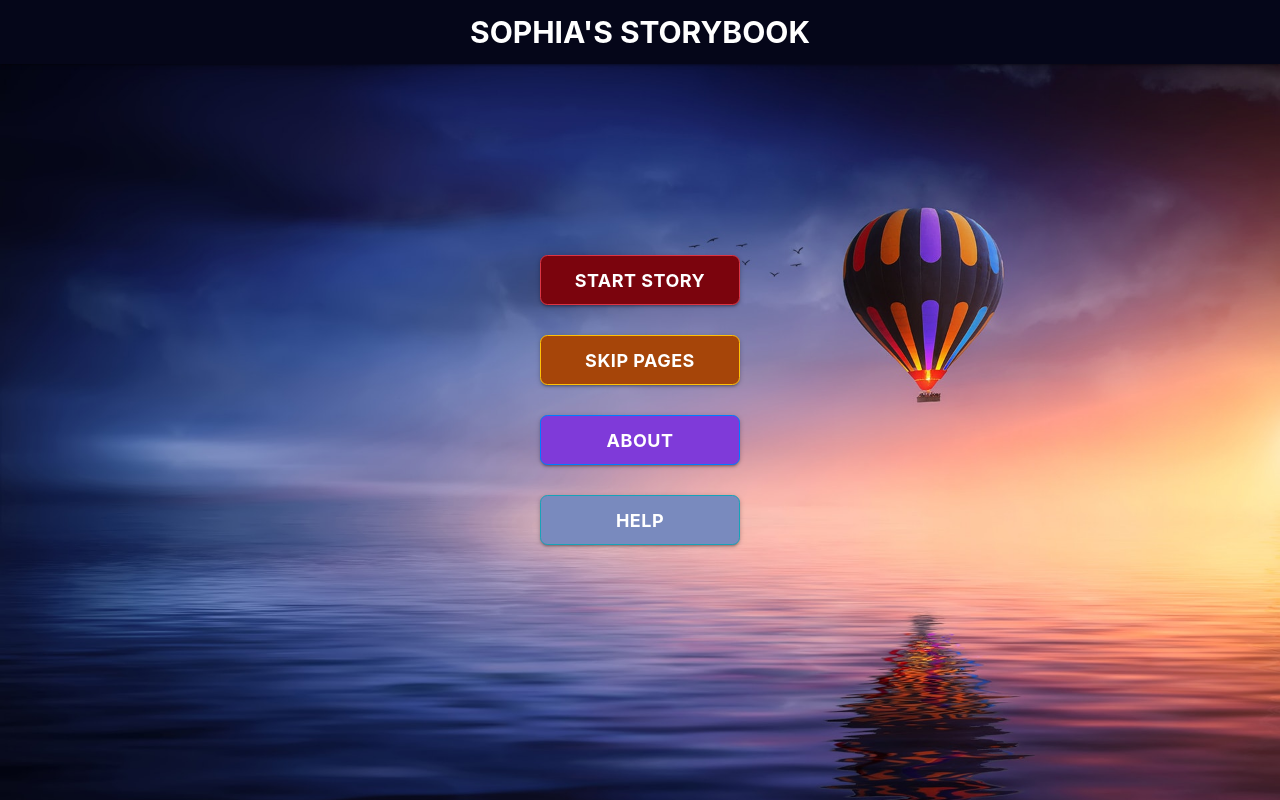
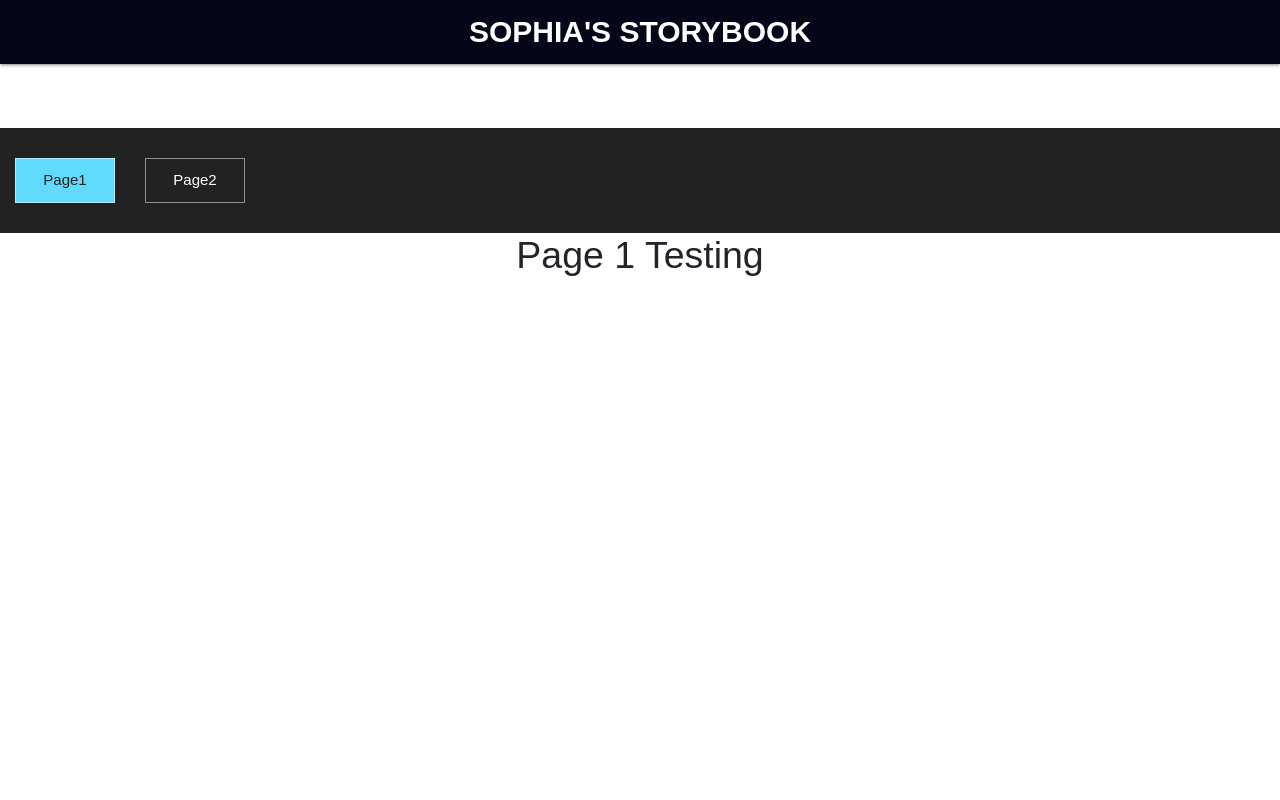
Before and after one commit to evolvednight/GUSS, a React (Create React App) app in the folder sophia/: page /Page1 in a window 1280 px wide. Built offline with nearby package versions, Linux system fonts and the light colour scheme.

Commit message:
testing1

```diff
--- a/sophia/package.json
+++ b/sophia/package.json
@@ -7,7 +7,7 @@
     "react": "^16.8.1",
     "react-bootstrap": "^1.0.0-beta.5",
     "react-dom": "^16.8.1",
-    "react-router-dom": "^4.3.1",
+    "react-router-dom": "^4.4.0-beta.6",
     "react-scripts": "2.1.5"
   },
   "scripts": {
--- /dev/null
+++ b/sophia/src/App.css
@@ -0,0 +1,119 @@
+body {
+  margin: 0;
+  padding-top: 10%;
+  font-family: sans-serif;
+}
+
+.App {
+  text-align: center;
+  position: relative;
+}
+
+.App-logo {
+  height: 80px;
+}
+
+/* DEMO STYLES */
+.nav {
+  padding: 30px 0;
+  background-color: #222;
+}
+.nav a {
+  display: inline-block;
+  width: 100px;
+  text-align: center;
+  margin: 0 15px;
+  padding: 10px;
+  border: 1px rgba(255,255,255,0.5) solid;
+  transition: all 0.5s ease-in-out;
+  text-decoration: none;
+  color: white;
+}
+.nav a.active {
+  background-color: #61DAFB;
+  color: #222;
+}
+section {
+  padding: 50px 0;
+  max-width: 600px;
+  margin: 0 auto;
+}
+.page {
+  position: absolute;
+  top: 100px;
+  left: 0;
+  right: 0;
+}
+
+/* simple - enter transition 300ms, exit 150ms */
+.fade-appear,
+.fade-enter {
+    opacity: 0;
+    z-index: 1;
+}
+.fade-appear-active,
+.fade-enter.fade-enter-active {
+    opacity: 1;
+    transition: opacity 300ms ease-in 150ms;
+}
+
+.fade-exit {
+    opacity: 1;
+}
+
+.fade-exit.fade-exit-active {
+    opacity: 0;
+    transition: opacity 150ms ease-in-out;
+}
+
+
+
+
+
+
+
+
+/* advanced - enter transition 800ms, exit 150ms */
+/* .fade-appear,
+.fade-enter {
+    opacity: 0;
+    z-index: 1;
+    transform: translateY(-10px);
+}
+.fade-appear p,
+.fade-enter p {
+  transform: translateY(-5px);
+  opacity: 0;
+}
+.fade-appear-active,
+.fade-enter.fade-enter-active {
+  opacity: 1;
+  transform: translateY(0);
+  transition: opacity 300ms linear 150ms, transform 300ms ease-out 150ms;
+}
+.fade-appear-active p,
+.fade-enter.fade-enter-active p {
+  transform: translateY(0);
+  opacity: 1;
+}
+.fade-appear-active p:nth-child(2),
+.fade-enter.fade-enter-active p:nth-child(2) {
+  transition: opacity 300ms linear 300ms, transform 300ms ease-out 300ms;
+}
+.fade-appear-active p:nth-child(3),
+.fade-enter.fade-enter-active p:nth-child(3) {
+  transition: opacity 300ms linear 400ms, transform 300ms ease-out 400ms;
+}
+.fade-appear-active p:nth-child(4),
+.fade-enter.fade-enter-active p:nth-child(4) {
+  transition: opacity 300ms linear 500ms, transform 300ms ease-out 500ms;
+}
+.fade-exit {
+    opacity: 1;
+    transform: translateY(0);
+}
+.fade-exit.fade-exit-active {
+    opacity: 0;
+    transform: translateY(-10px);
+    transition: opacity 150ms linear, transform 150ms ease-in;
+} */
--- a/sophia/src/App.js
+++ b/sophia/src/App.js
@@ -1,12 +1,42 @@
 import React, { Component } from "react";
 import Home from "./components/Home";
+import Transition from "./components/Transition"
+import { BrowserRouter as Router, Route, NavLink, Redirect, Switch} from 'react-router-dom';
+import {
+  CSSTransition,
+  TransitionGroup,
+} from 'react-transition-group';
+import Navigation from "./components/Navigation";
+import Page1 from "./components/Page1";
+import Page2 from "./components/Page2";
+import './App.css';
 
 class App extends Component {
   render() {
     return (
-      <div className="App">
-        <Home />
+      <Router>
+      <Navigation/>
+        <div className="App">
+          <div className="nav">
+          <NavLink exact to="/Page1" activeClassName="active">Page1</NavLink>
+          <NavLink to="/Page2" activeClassName="active">Page2</NavLink>
+          </div>
+          <Route render={({location}) => (
+          <TransitionGroup>
+            <CSSTransition
+              key={location.key}
+              timeout={450}
+              classNames="fade"
+            >
+              <Switch location={location}>
+                <Route exact path="/Page1" component={Page1} />
+                <Route path="/Page2" component={Page2} />
+              </Switch>
+            </CSSTransition>
+          </TransitionGroup>
+          )} />
       </div>
+      </Router>
     );
   }
 }
--- a/sophia/src/components/Home.js
+++ b/sophia/src/components/Home.js
@@ -1,14 +1,12 @@
 import React, { Component } from "react";
 import "./Home.css";
 import { Button, Navbar } from "react-bootstrap";
-
+import Navigation from "./Navigation"
 class Home extends Component {
   render() {
     return (
       <div className="home">
-        <Navbar fixed="top" variant="dark" className="navbar">
-          <div className="logo">SOPHIA'S STORYBOOK</div>
-        </Navbar>
+        <Navigation/>
         <div className="about-card">
           <Button variant="danger" className="btn_1">
             START STORY
--- /dev/null
+++ b/sophia/src/components/Navigation.js
@@ -0,0 +1,14 @@
+import React, { Component } from "react";
+import { Button, Navbar } from "react-bootstrap";
+
+
+class Navigation extends Component {
+    render() {
+        return (
+        <Navbar fixed="top" variant="dark" className="navbar">
+            <div className="logo">SOPHIA'S STORYBOOK</div>
+        </Navbar>
+        )
+    }
+}
+export default Navigation;
--- /dev/null
+++ b/sophia/src/components/Page1.js
@@ -0,0 +1,12 @@
+import React from 'react';
+
+
+const Page1 = () => {
+    return(
+        <div className="Page1">
+            <h1>Page 1 Testing</h1>
+        </div>
+    )
+}
+
+export default Page1;
--- /dev/null
+++ b/sophia/src/components/Page2.js
@@ -0,0 +1,12 @@
+import React from 'react';
+
+
+const Page2 = () => {
+    return(
+        <div className="Page2">
+            <h1>Page 2 Testing</h1>
+        </div>
+    )
+}
+
+export default Page2;
--- /dev/null
+++ b/sophia/src/components/Transition.js
@@ -0,0 +1,16 @@
+import React, { Component } from "react";
+import { Button } from "react-bootstrap";
+
+class Transition extends Component {
+
+    render() {
+        return (
+            <div>
+                <Button onClick="none">Next</Button>
+            </div>
+        )
+    }
+
+}
+
+export default Transition;
--- a/sophia/src/index.js
+++ b/sophia/src/index.js
@@ -4,9 +4,7 @@ import './index.css';
 import App from './App';
 import * as serviceWorker from './serviceWorker';
 
+
 ReactDOM.render(<App />, document.getElementById('root'));
 
-// If you want your app to work offline and load faster, you can change
-// unregister() to register() below. Note this comes with some pitfalls.
-// Learn more about service workers: http://bit.ly/CRA-PWA
 serviceWorker.unregister();
```
Also changed, not shown: 1 other file (tests, documents, lock files or other folders).
